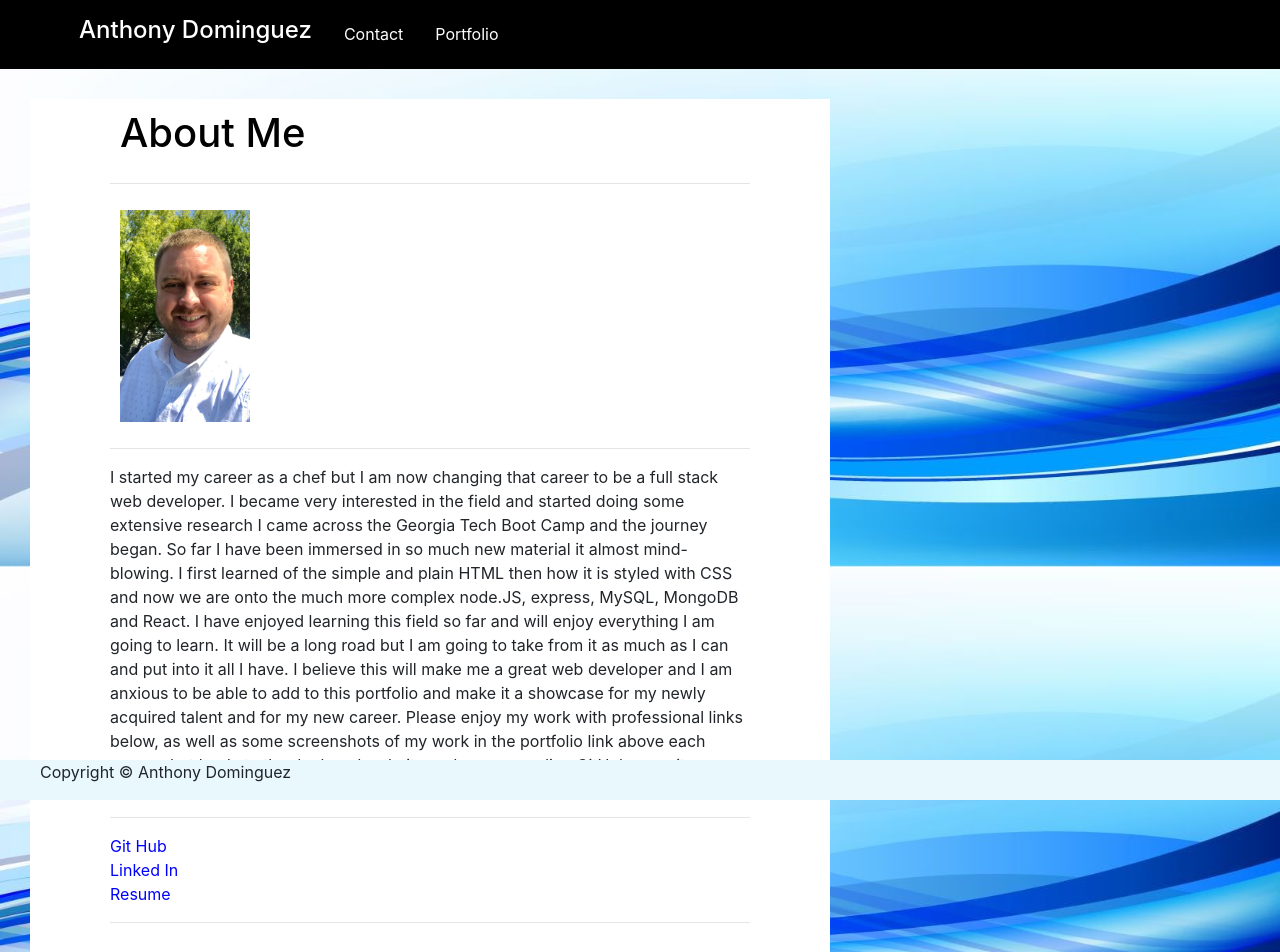
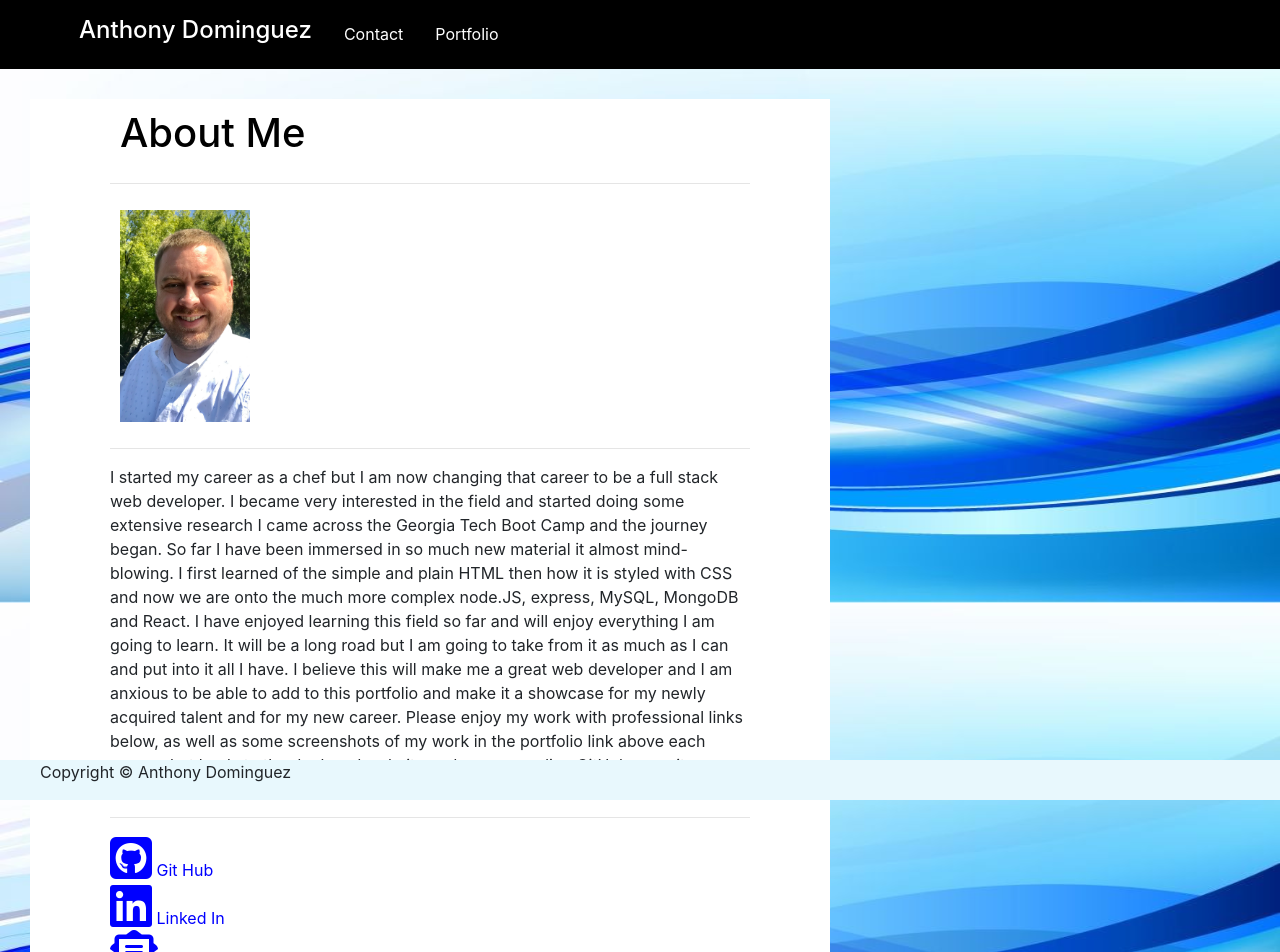
Before and after one commit to anthonydominguez86/anthony-dominguez-86-react, a React (Create React App) app in the folder portfolio/: page / in a window 1280 px wide. Shown: the top 952 px of the page. Built offline with nearby package versions, Linux system fonts and the light colour scheme.

Commit message:
added icons to about.js

```diff
--- a/portfolio/src/components/pages/About.js
+++ b/portfolio/src/components/pages/About.js
@@ -19,11 +19,11 @@ function About() {
           Please enjoy my work with professional links below, as well as some screenshots of my work in the portfolio link above each screenshot leads to the deployed website and
           corresponding GitHub repository containing the code.
           <hr></hr>
-          <a class="link" href="https://github.com/anthonydominguez86" target="Git Hub">Git Hub</a>
+          <a class="link" href="https://github.com/anthonydominguez86" target="Git Hub"><i class="fab fa-github-square fa-3x"></i> Git Hub</a>
           <br></br>
-          <a class="link" href="https://www.linkedin.com/in/anthony-dominguez-4884529b/" target="Linked In">Linked In</a>
+          <a class="link" href="https://www.linkedin.com/in/anthony-dominguez-4884529b/" target="Linked In"><i class="fab fa-linkedin fa-3x"></i> Linked In</a>
           <br></br>
-          <a class= "link" href="./assets/Resume Anthony Dominguez.docx" download="Resume">Resume</a>
+          <a class= "link" href="./assets/Resume Anthony Dominguez.docx" download="Resume"><i class="fas fa-envelope-open-text fa-3x"></i> Resume</a>
           <hr></hr>
           <br></br>
         </p>
```
